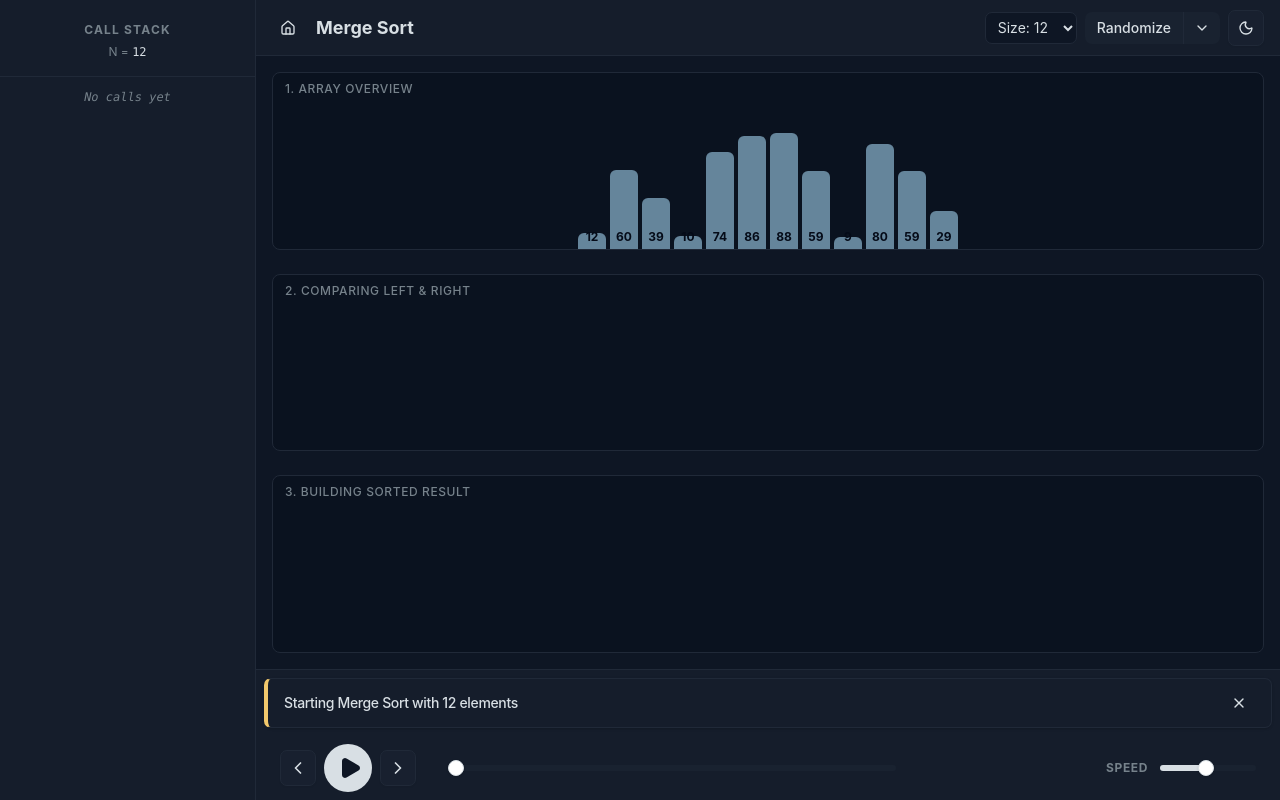
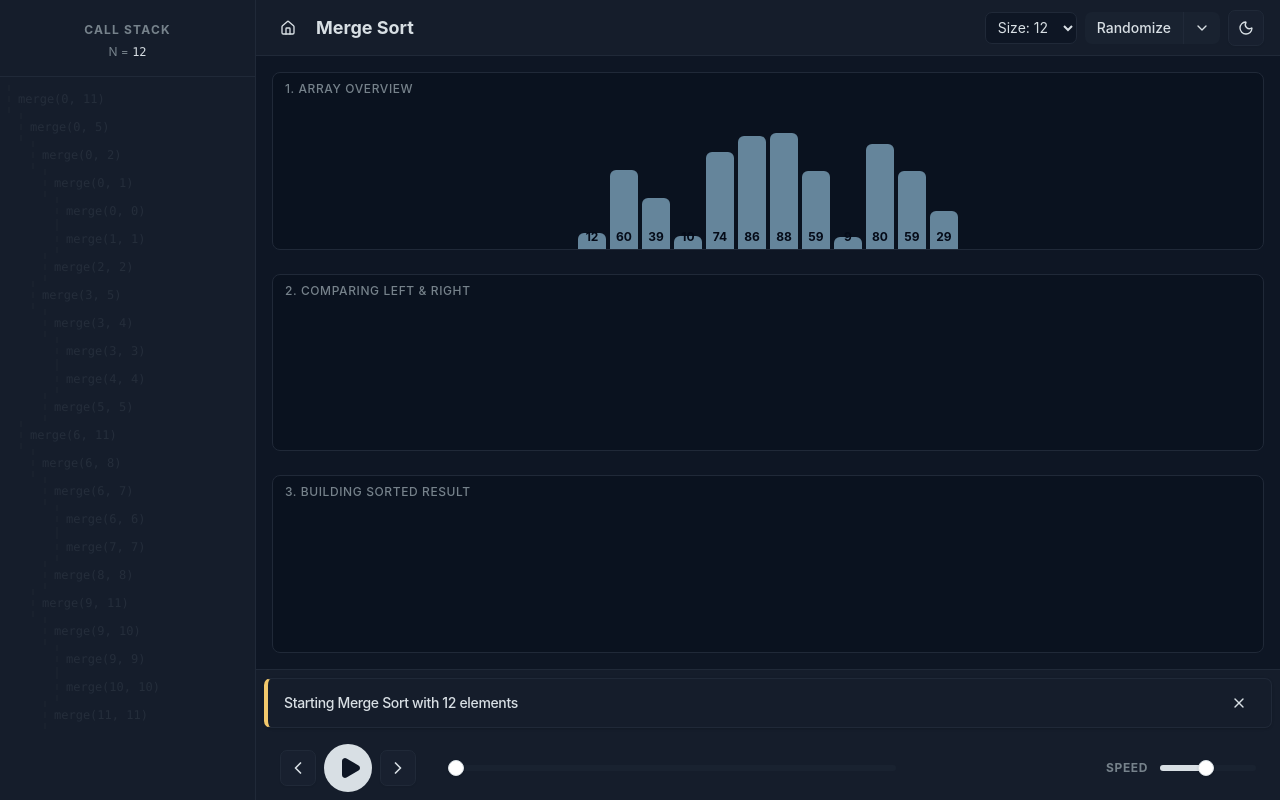
Before and after one commit to trungung/sort-visualise, a React (Vite) app: page /algorithms/merge-sort in a window 1280 px wide. Built offline with nearby package versions, Linux system fonts and the light colour scheme.

Commit message:
Refactor merge sort tree visualization styles
Update styling for merge sort recursion tree nodes to improve clarity and visual
feedback. Also, pre-build the tree structure to enable immediate visualization
of the recursion path.

```diff
--- a/src/components/visualizer/merge-sort/RecursionTree.tsx
+++ b/src/components/visualizer/merge-sort/RecursionTree.tsx
@@ -58,25 +58,25 @@ export function RecursionTree({
                   className={cn(
                     "relative px-2 py-1.5 rounded-r-sm transition-all duration-200 border-l-2",
 
-                    // 1. Current Active Node (Subtle Focus)
-                    // Clear focus, solid border, no glow
+                    // 1. Current Active Node
+                    // High focus, indicates execution point
                     isActive &&
-                      "bg-visualizer-tree-active-bg text-visualizer-tree-active border-visualizer-tree-active font-medium z-10",
+                      "bg-visualizer-tree-active-bg text-visualizer-tree-active border-visualizer-tree-active font-semibold shadow-sm z-10",
 
-                    // 2. Parents in Stack (Clean, High Visibility)
-                    // No background, just clear text to show context
+                    // 2. Pending Nodes (Parents)
+                    // Waiting for children to return - semi-active state
                     isParent &&
-                      "text-foreground border-border/30 bg-transparent opacity-90",
+                      "text-foreground border-l-foreground/20 bg-accent/20 font-medium",
 
-                    // 3. Finished Nodes (Faded out significantly)
-                    // Recede into background
+                    // 3. Finished Nodes
+                    // Completed - faded out to reduce noise
                     isDone &&
                       "text-visualizer-tree-done border-transparent opacity-50",
 
-                    // 4. Future Nodes (Dimmed)
-                    // Barely visible placeholders
+                    // 4. Not Started Nodes
+                    // Future steps - dashed border to indicate 'planned'
                     isWaiting &&
-                      "text-muted-foreground border-transparent opacity-30",
+                      "text-muted-foreground/40 border-l-muted-foreground/10 border-dashed opacity-40",
                   )}
                   style={{
                     marginLeft: `${node.depth * 12}px`,
--- a/src/components/visualizer/merge-sort/algorithm.ts
+++ b/src/components/visualizer/merge-sort/algorithm.ts
@@ -82,6 +82,35 @@ function saveFrame(
 /**
  * Recursive merge sort implementation that records frames at each step
  */
+/**
+ * Recursively builds the initial tree structure
+ */
+function buildTreeRec(
+  tree: TreeNode[],
+  start: number,
+  end: number,
+  depth: number,
+  callCounter: { value: number },
+): void {
+  const myCallId = callCounter.value++;
+  const label = `merge(${start}, ${end})`;
+
+  tree.push({
+    id: myCallId,
+    depth,
+    label,
+    state: "waiting",
+  });
+
+  if (start >= end) {
+    return;
+  }
+
+  const mid = Math.floor((start + end) / 2);
+  buildTreeRec(tree, start, mid, depth + 1, callCounter);
+  buildTreeRec(tree, mid + 1, end, depth + 1, callCounter);
+}
+
 function mergeSortRec(
   frames: Frame[],
   globalArr: number[],
@@ -92,14 +121,9 @@ function mergeSortRec(
   callCounter: { value: number },
 ): number[] {
   const myCallId = callCounter.value++;
-  const label = `merge(${start}, ${end})`;
 
-  tree.push({
-    id: myCallId,
-    depth,
-    label,
-    state: "waiting",
-  });
+  // Mark as active
+  updateTreeState(tree, myCallId, "active");
 
   // Base case: single element
   if (start >= end) {
@@ -109,8 +133,6 @@ function mergeSortRec(
 
   const mid = Math.floor((start + end) / 2);
 
-  // Mark as active and save frame
-  updateTreeState(tree, myCallId, "active");
   saveFrame(
     frames,
     globalArr,
@@ -325,6 +347,12 @@ export function recordMergeSort(initialArr: number[]): Frame[] {
   const globalArr = [...initialArr];
   const callCounter = { value: 0 };
 
+  // Pre-build the tree structure
+  buildTreeRec(tree, 0, globalArr.length - 1, 0, callCounter);
+
+  // Reset counter for actual traversal
+  callCounter.value = 0;
+
   // Initial frame
   saveFrame(
     frames,
--- a/src/components/visualizer/merge-sort/types.ts
+++ b/src/components/visualizer/merge-sort/types.ts
@@ -1,6 +1,6 @@
 export type { DataPattern } from "../GenerateButton";
 
-export type TreeNodeState = "waiting" | "active" | "running" | "done";
+export type TreeNodeState = "waiting" | "active" | "done";
 
 export type TreeNode = {
   id: number;
```
